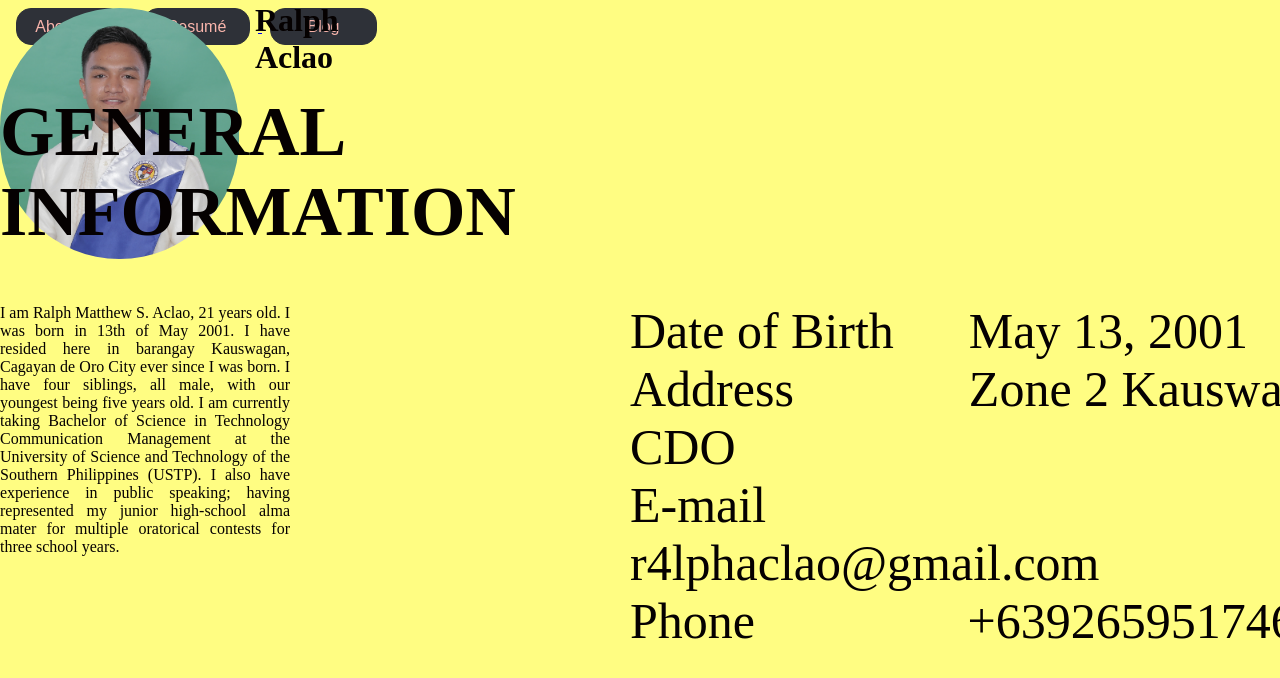
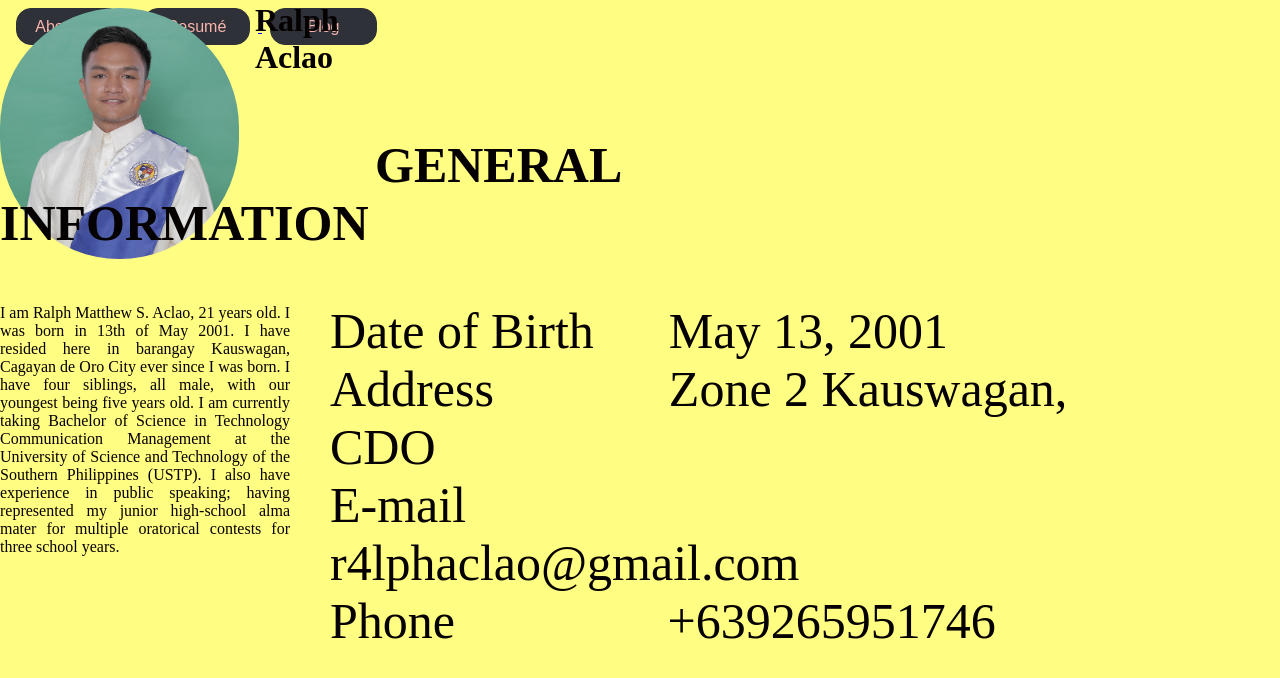
Before and after one commit to klongix/Ralph-Aclao-Autobiography, a plain HTML site: page index.html in a window 1280 px wide. Drawn offline with Linux system fonts and the light colour scheme.

Commit message:
Update index.css

```diff
--- a/index.css
+++ b/index.css
@@ -21,12 +21,14 @@ body {
 }
 
 .geninformation {
-    font-size: 70px;
+    font-size: 50px;
 
 }
 
 .geninformationdata {
     font-size: 50px;
+    position:relative;
+    left: -300px;
 }
 
 .div1 {
```
